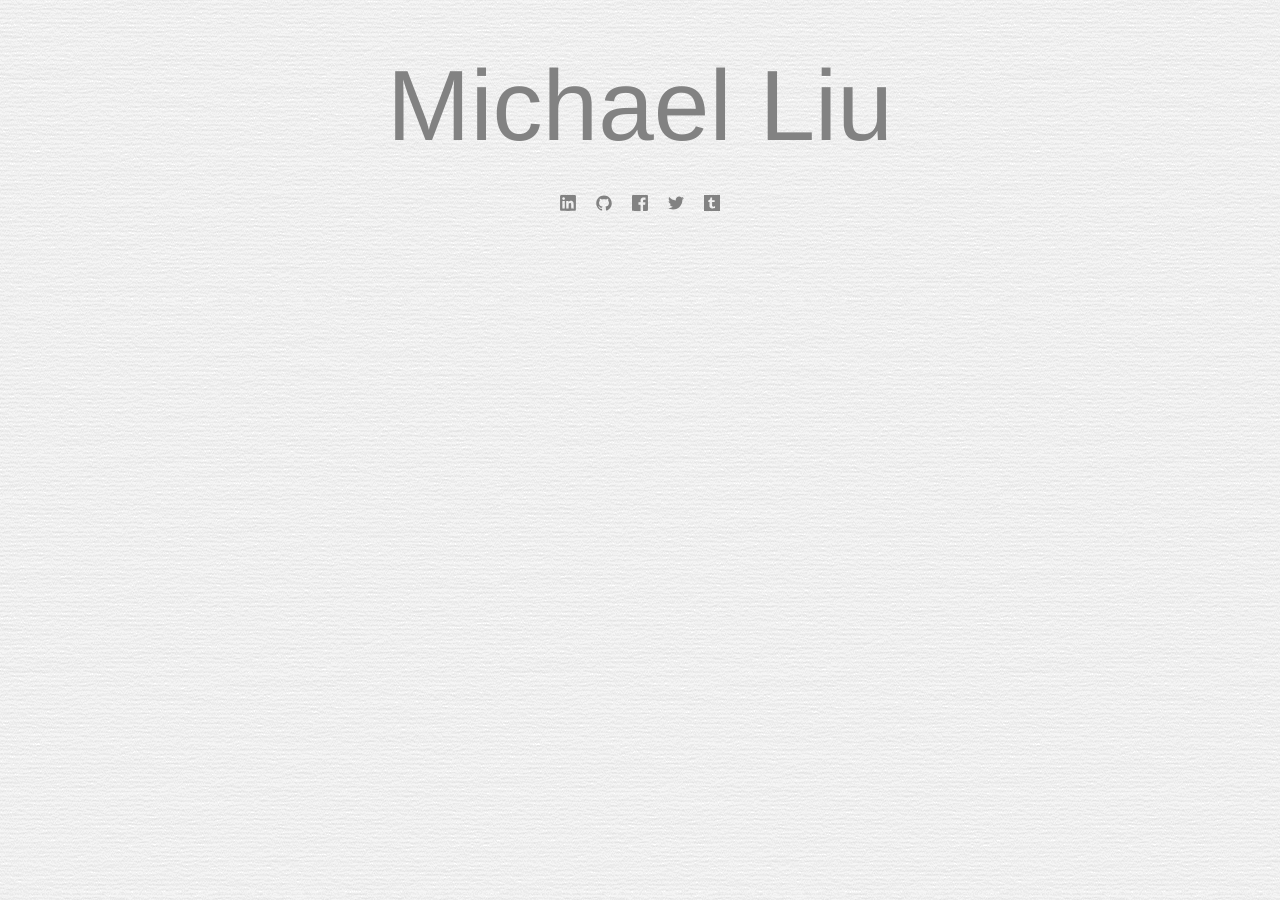
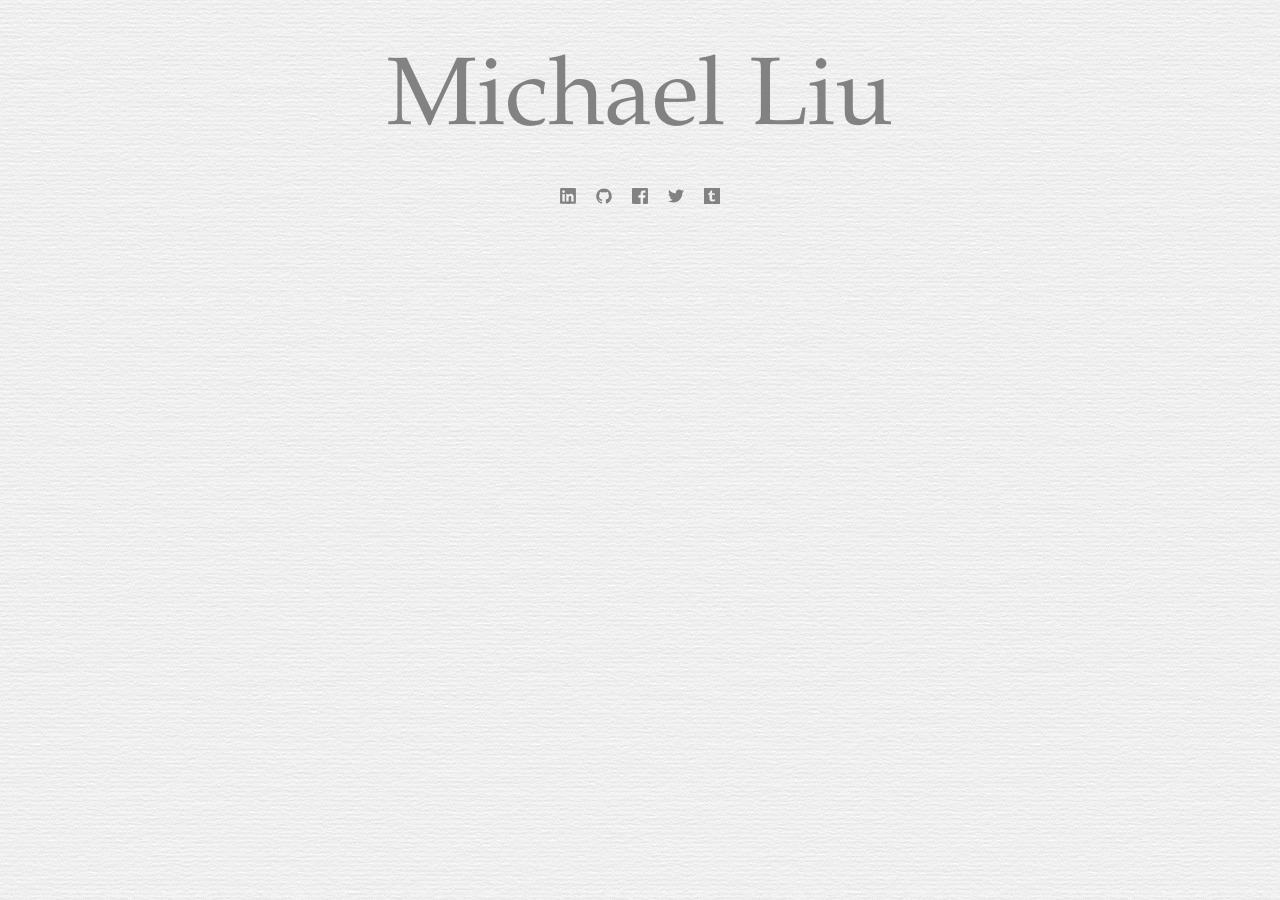
Before and after one commit to michaelangeliu/michaelangeliu.github.io, a Jekyll site: the page built from index.html, in a window 1280 px wide. Built offline with Jekyll 4.4.1, drawn with Linux system fonts in a browser that asks for light colours.

Commit message:
Make landing name Garamond and more responsive

```diff
--- a/_sass/_landing.scss
+++ b/_sass/_landing.scss
@@ -1,16 +1,26 @@
+html {
+}
+
 body {
     background-image: url('/images/background.png');
 }
 .landing {
-    font-family: Helvetica;
+    font-family: Garamond;
     .name {
         text-align: center;
         a {
-            font-size: 100px;
+            font-size: 6em;
             color: #828282;
+            transition: font-size 1s;
             &:hover, &:focus, &:visited, &:active {
                 text-decoration: none;
                 color: #828282;
+            }
+            @media (max-width: 768px) {
+                font-size: 5em;
+            }
+            @media (max-width: 400px) {
+                font-size: 4em;
             }
         }
     }
```
